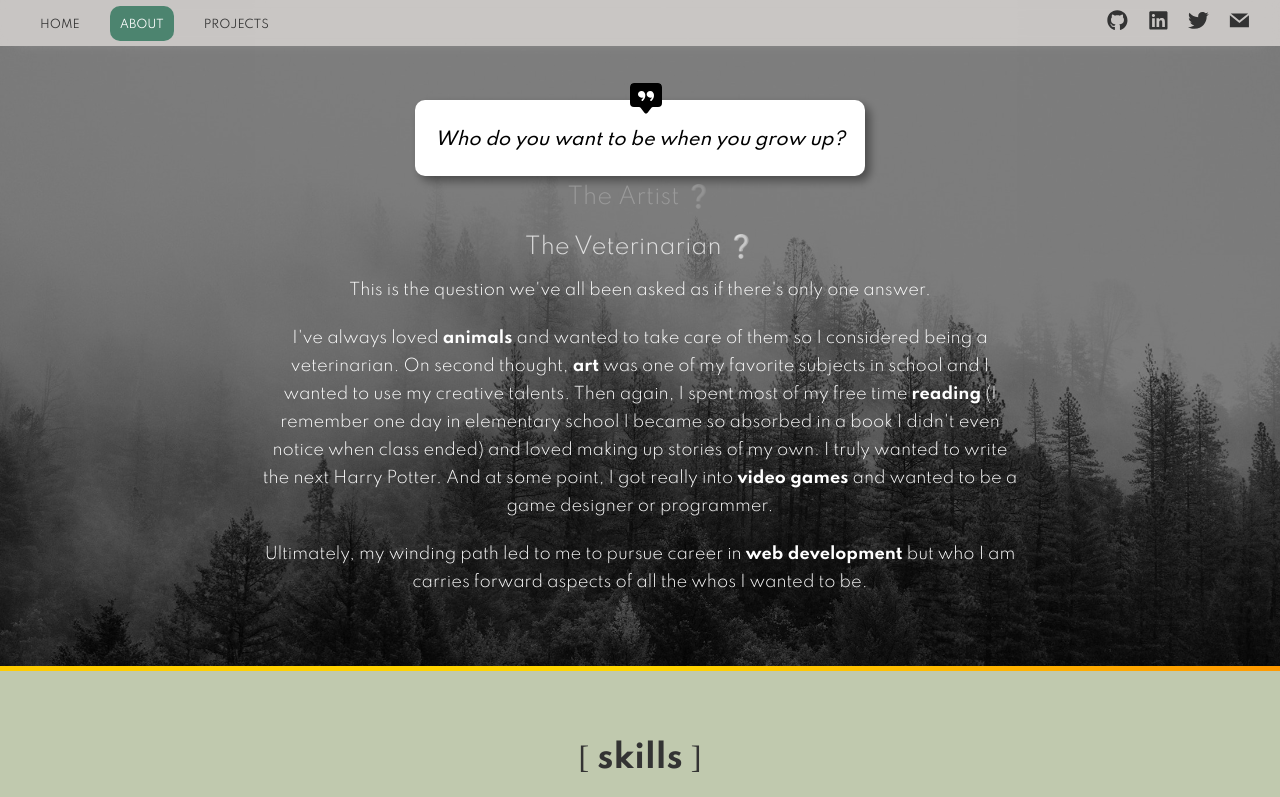
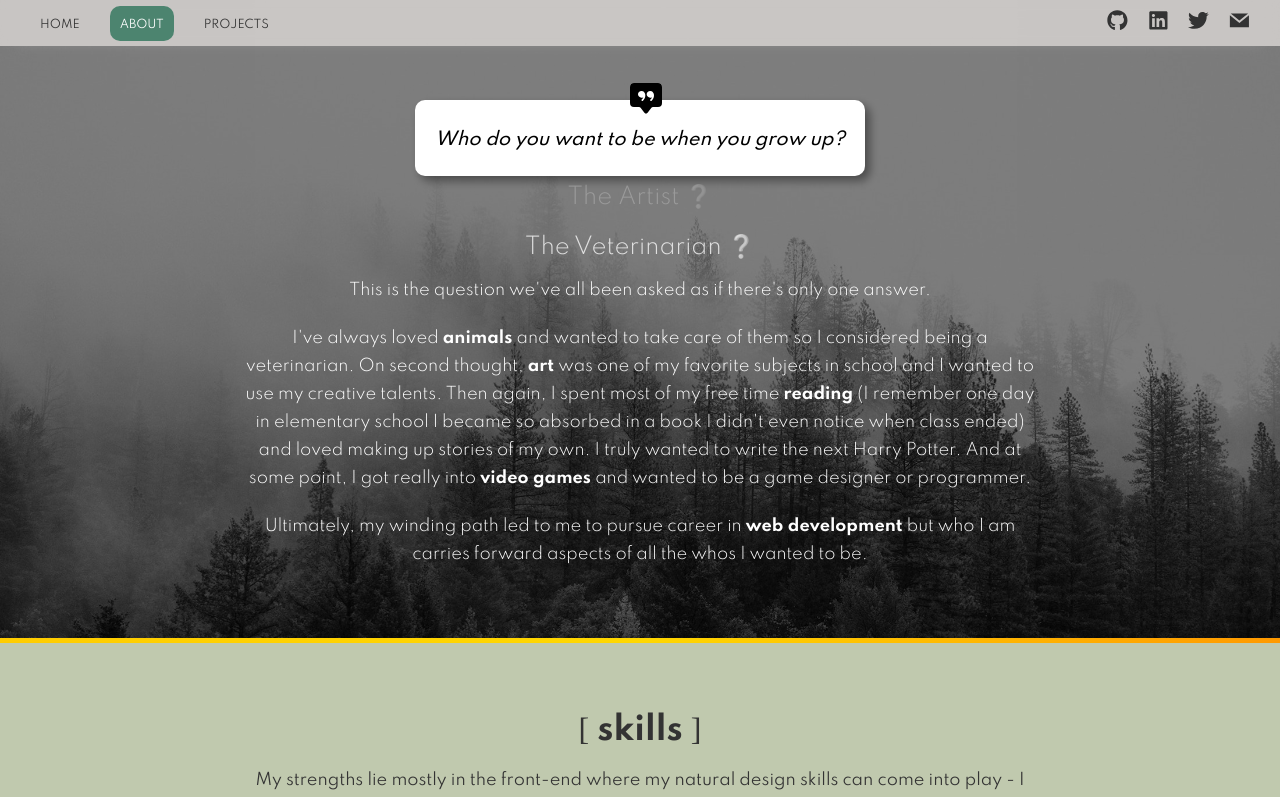
Before and after one commit to v-prt/portfolio, a React (Create React App) app: page /about in a window 1280 px wide. Shown: the top 797 px of the page. Built offline with nearby package versions, Linux system fonts and the light colour scheme; a web font is replaced by a local one.

Commit message:
fix margins of about page elements for safari

```diff
--- a/src/components/Story.js
+++ b/src/components/Story.js
@@ -82,10 +82,10 @@ const Question = styled.div`
 
 const Answer = styled.div`
   max-width: 800px;
-  margin-bottom: 50px;
+  margin: 0 20px 50px 20px;
   p {
     text-align: center;
-    margin: 20px;
+    margin: 20px 0;
   }
 `;
 
@@ -96,11 +96,11 @@ const CareerOptions = styled.div`
   position: relative;
   margin-bottom: 80px;
   p {
+    font-size: 1.4rem;
     position: absolute;
     top: 0;
     opacity: 0;
     max-width: 75%;
-    font-size: 1.4rem;
     transform: translate3d(0px, -50px, 0px);
     animation: 12s ease-in-out ${rotate};
     animation-iteration-count: 1;
@@ -121,7 +121,7 @@ const CareerOptions = styled.div`
   }
   @media (max-width: 500px) {
     p {
-      font-size: 1.2rem;
+      font-size: 1.1rem;
     }
   }
 `;
```
